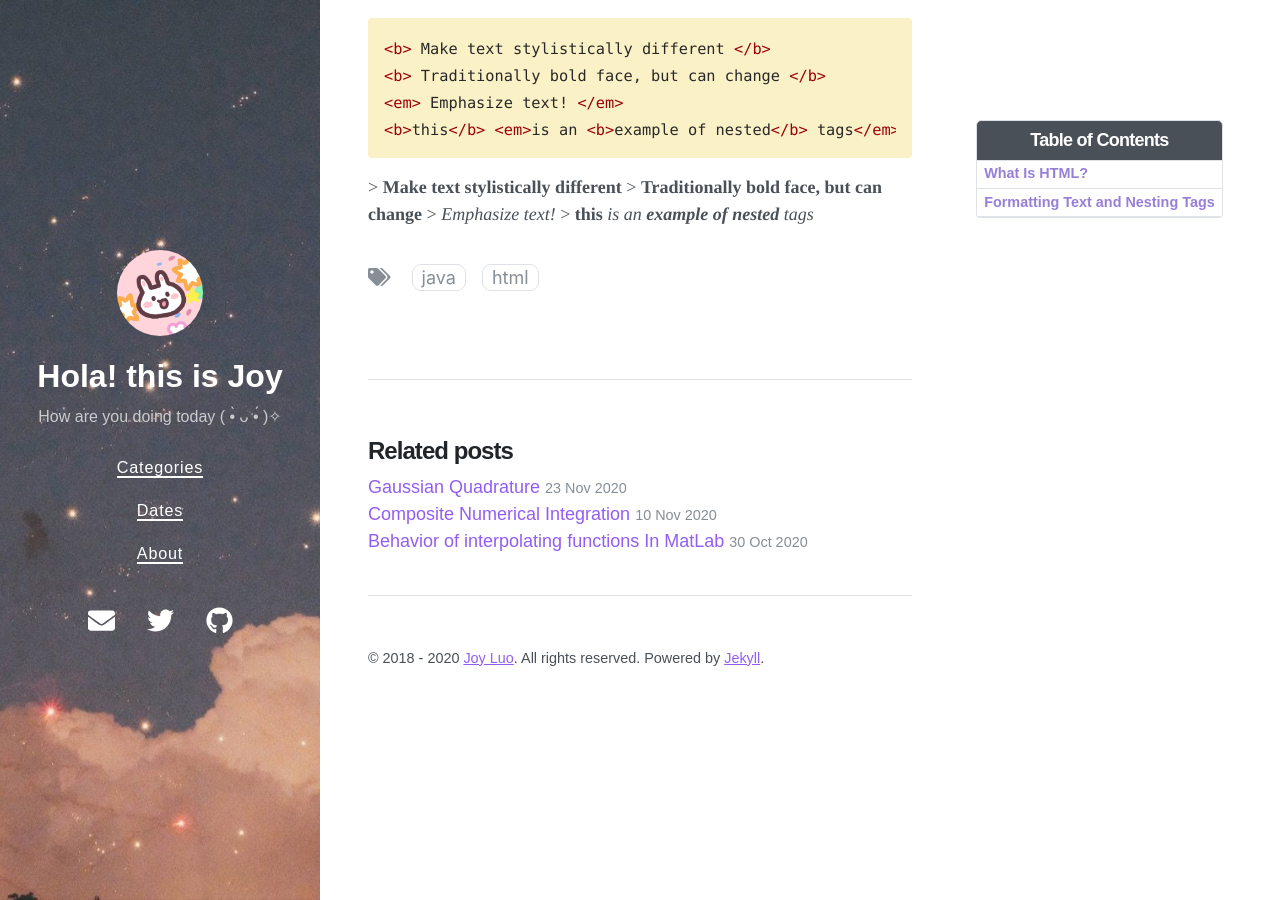
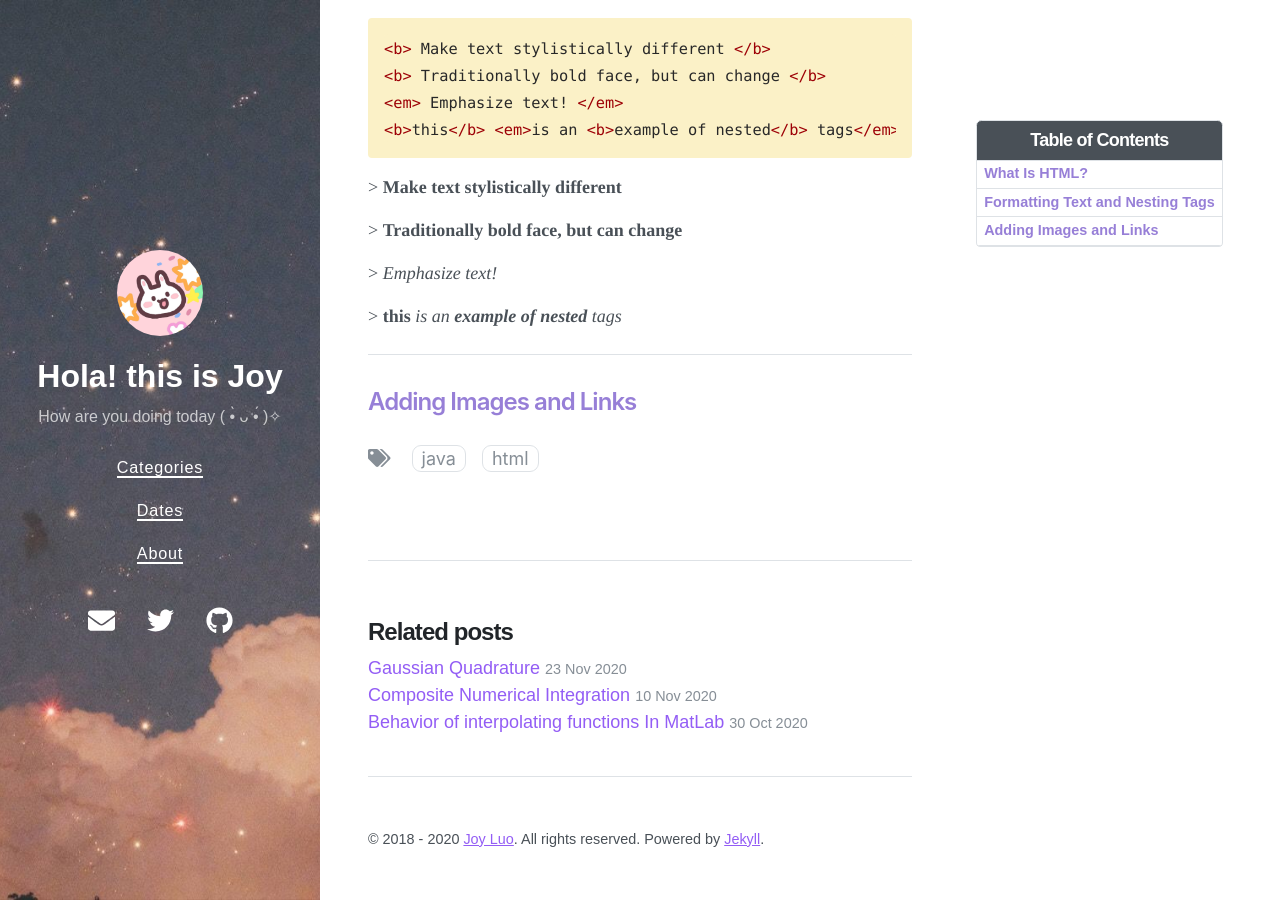
Before and after one commit to Joy3Luo/mathnotes, a Jekyll site: the page built from _posts/2020-12-22-JavahtmlDuke.md, in a window 1280 px wide and 900 px high, scrolled down 2488 px. Built offline with Jekyll 4.4.1, drawn with Linux system fonts in a browser that asks for light colours; nearby versions of some CDN libraries.

Commit message:
Update 2020-12-22-JavahtmlDuke.md

````diff
--- a/_posts/2020-12-22-JavahtmlDuke.md
+++ b/_posts/2020-12-22-JavahtmlDuke.md
@@ -113,6 +113,13 @@ Tags surround text or page elements
 <b>this</b> <em>is an <b>example of nested</b> tags</em>
 ```
 \> <b> Make text stylistically different </b>
+
 \> <b> Traditionally bold face, but can change </b>
+
 \> <em> Emphasize text! </em>
+
 \> <b>this</b> <em>is an <b>example of nested</b> tags</em>
+
+---
+
+## <font color= 977FD7>Adding Images and Links</font>
````
